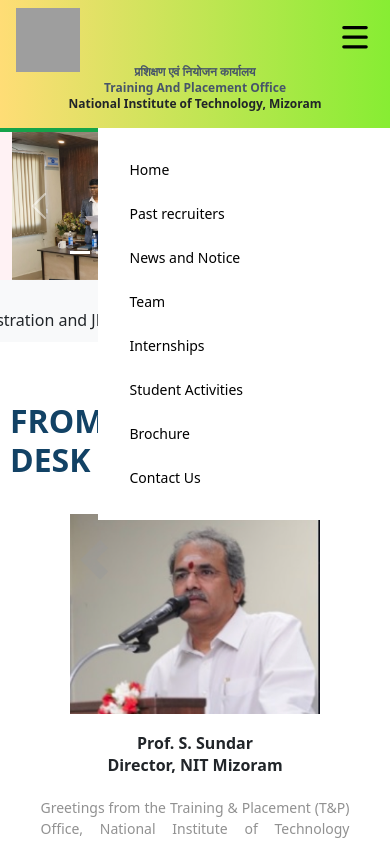
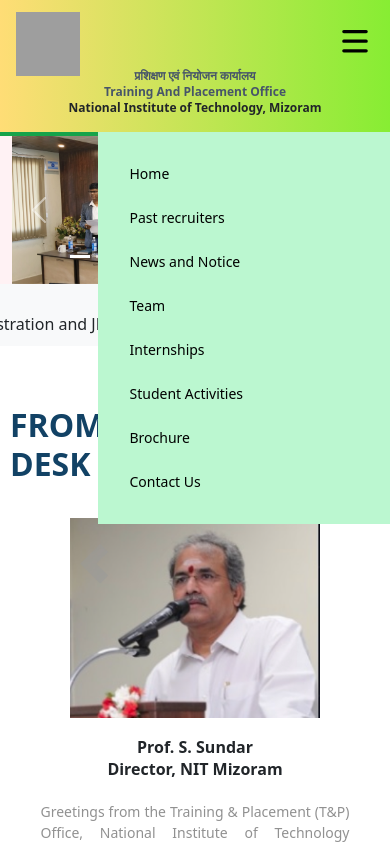
Before and after one commit to NIT-MZ/TNP-Web, a React (Create React App) app: page / in a window 390 px wide. Both pictures are taken after a click on the button 355 px from the left and 34 px from the top of the page. Shown: the top 844 px of the page. Built offline with nearby package versions, Linux system fonts and the light colour scheme; grey boxes are pictures that could not be loaded.

Commit message:
navbarchange2

```diff
--- a/src/components/MainComponent/Navbar.js
+++ b/src/components/MainComponent/Navbar.js
@@ -38,7 +38,7 @@ const Navbar = () => {
     <div>
       <div className="md:hidden shadow-md w-full bg-gradient-to-r from-[#ffdd76] to-[#87ed33] border-b-4 border-green-600">
         <div className="flex flex-col lg:justify-evenly">
-          <div className="md:flex md:justify-between md:p-4 px-3 lg:justify-around">
+          <div className="md:flex md:justify-between md:p-4 px-3 pt-1 lg:justify-around">
             <div className="md:pl-4">
               <img
                 src="https://www.vidyavision.com/CollegeUploads/Logos/2017-23-5-16-27-56_nit-mizoram-logo.png"
@@ -68,7 +68,7 @@ const Navbar = () => {
               ref={menuRef}
               className="md:hidden absolute inset-y-0 right-0 w-3/4  shadow-md rounded-l-lg transition-transform duration-300 z-50"
             >
-              <div className="bg-white hover:bg-green-300 bg-opacity-100 px-2 py-4 space-y-2">
+              <div className="bg-green-200 hover:bg-green-300 bg-opacity-100 px-2 py-4 space-y-2">
                 <Link
                   to="/"
                   onClick={toggleMenu}
@@ -179,7 +179,7 @@ const Navbar = () => {
                 <p className="  lg:text-md text-10px font-semibold lg:font-bold md:font-semibold 2xl:text-2xl md:text-xl text-xs">
                   National Institute of Technology, Mizoram
                 </p>
-                <p className="hidden md:flex text-black lg:font-medium text-8px lg:text-sm 2xl:text-lg md:text-sm lg:mt-2 mx-2 lg:mx-4 font-extralight text-[10px]">
+                <p className="  text-black lg:font-medium text-8px lg:text-sm 2xl:text-lg md:text-sm lg:mt-2 mx-2 lg:mx-4 font-extralight text-[10px]">
                   (An Institution of National Importance under the Ministry of
                   Education, Govt. of India)
                 </p>
```
